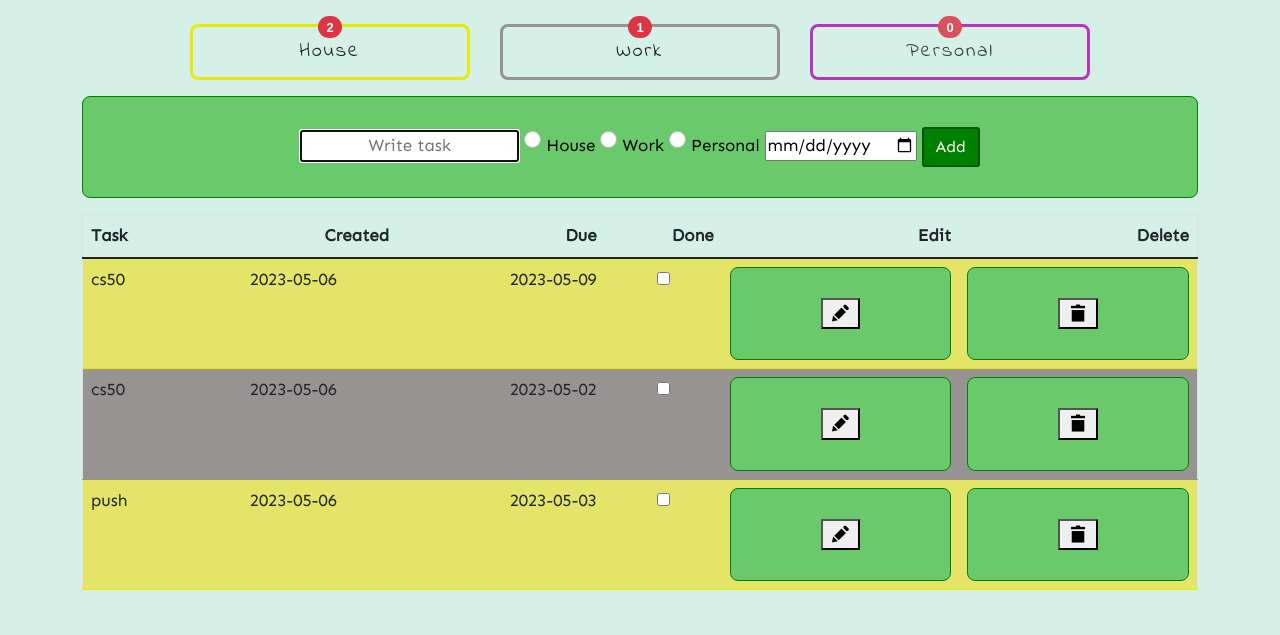
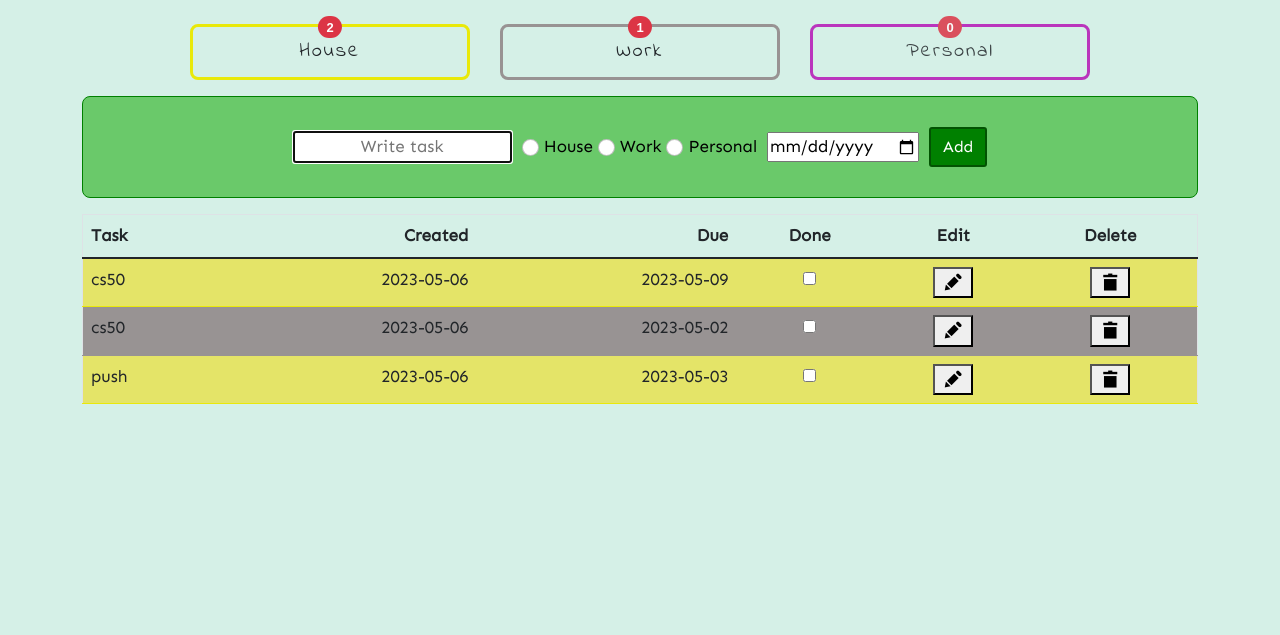
Before and after one commit to wojocode/to_do-shuffle, a Flask app: page / in a window 1280 px wide. Shown: the part 103-738 px from the top of the page. Run offline with Flask 3, Linux system fonts and the light colour scheme; a user stored in the database is signed in; some libraries are stand-ins or nearby versions.

Commit message:
add task button style

```diff
--- a/static/style.css
+++ b/static/style.css
@@ -107,6 +107,13 @@ table{
     width:100%;
     border:1px solid black;
 }
+.task_add{
+    display:flex;
+    justify-content: center;
+    flex-wrap:wrap;
+    align-items: center;
+    gap:10px;
+}
 #done{
     padding:0;
     background:none;
@@ -129,6 +136,43 @@ table{
 button:disabled{
     opacity:0.85 !important;
 }
+.task_form{
+    background: none;
+    border:none !important;
+    padding:0 !important;
+    margin:0 !important;
+    width:auto !important;
+}
+.shuffle {
+    display:flex;
+    justify-content: center;
+}
+.shuffle a {
+    font-family:Amatic;
+    text-decoration: none;
+    font-size:55px;
+    color:rgb(89, 197, 89);
+    letter-spacing: 5px;
+    border:4px solid rgb(4, 193, 4);
+    padding:8px;
+    border-radius:10px;
+    background-color: cadetblue;
+    display:flex;
+    align-items: center;
+    width:250px;
+    justify-content: center;
+}
+.shuffle  i{
+    font-size:30px;
+}
+@media screen and (max-width:767px){
+    .task_add{
+        flex-direction:column;
+        gap:10px;
+        padding:15px;
+    }
+}
+
 @media screen and (max-width:475px){
     .category_wrapper{
         flex-direction:column;
--- a/templates/index.html
+++ b/templates/index.html
@@ -43,9 +43,10 @@
       </button>
 </div>
 <div class="mb-3">
-    <form action="/add", method="post">
+    <form action="/add", method="post" class="task_add">
         <input type="text" name="task" placeholder="Write task" autofocus>
 
+        <div class="check_input_wrapper">
         <input class="form-check-input" type="radio" name="category" id="House" value="House">
         <label class="form-check-label" for="House">House</label>
 
@@ -54,7 +55,7 @@
 
         <input class="form-check-input" type="radio" name="category" id="Personal" value="Personal">
         <label class="form-check-label" for="Personal">Personal</label>
-
+        </div>
         <input type="date" name="date">
 
         <button type="submit" class="btn btn-primary">Add</button>
@@ -67,9 +68,9 @@
           <th class="text-start">Task</th>
           <th class="text-end">Created</th>
           <th class="text-end">Due</th>
-          <th class="text-end">Done</th>
-          <th class="text-end">Edit</th>
-          <th class="text-end">Delete</th>
+          <th class="text-center">Done</th>
+          <th class="text-center">Edit</th>
+          <th class="text-center">Delete</th>
       </tr>
   </thead>
   <tbody>
@@ -85,22 +86,22 @@
     {% endif %}
     >
     <td class="text-start">{{ row["task"] }}</td>
-    <td class="text-center">{{ row["created_date"] }}</td>
+    <td class="text-end">{{ row["created_date"] }}</td>
     <td class="text-end">{{ row["due_date"] }}</td>
     <!-- checkbox done -->
     <td>
-      <form id="done" action="/done{{row["id"] }}" method="post" onchange="document.getElementById('done').submit()"><input type="checkbox" name="done">
+      <form id="done" action="/done{{row["id"] }}" method="post" onchange="document.getElementById('done').submit()" class="text-center"><input type="checkbox" name="done">
       </form>
       </td>
     <!-- edit button -->
       <td>
-      <form action="/edit{{row["task"]}}:{{row["category"]}}:{{row["due_date"]}}:{{row["id"]}}" method="post">
+      <form action="/edit{{row["task"]}}:{{row["category"]}}:{{row["due_date"]}}:{{row["id"]}}" method="post" class="task_form text-center">
         <button type="submit"><i class="icon-pencil"></i></button>
       </form>
     </td>
     <!-- delete button -->
     <td>
-      <form action="/delete{{row["id"] }}" method="post">
+      <form action="/delete{{row["id"] }}" method="post" class="task_form text-center">
         <button type="submit"><i class="icon-trash-1"></i></button>
       </form>
     </td>
--- a/templates/preview.html
+++ b/templates/preview.html
@@ -51,18 +51,18 @@
     <td class="text-end">{{ row["due_date"] }}</td>
     <!-- checkbox done -->
     <td>
-      <form id="done" action="/done{{row["id"] }}" method="post" onchange="document.getElementById('done').submit()"><input type="checkbox" name="done">
+      <form id="done" action="/done{{row["id"] }}" method="post" onchange="document.getElementById('done').submit()" class="task_form"><input type="checkbox" name="done">
       </form>
       </td>
     <!-- edit button -->
       <td>
-      <form action="/edit{{row["task"]}}:{{row["category"]}}:{{row["due_date"]}}:{{row["id"]}}" method="post">
+      <form action="/edit{{row["task"]}}:{{row["category"]}}:{{row["due_date"]}}:{{row["id"]}}" method="post" class="task_form">
         <button type="submit"><i class="icon-pencil"></i></button>
       </form>
     </td>
     <!-- delete button -->
     <td>
-      <form action="/delete{{row["id"] }}" method="post">
+      <form action="/delete{{row["id"] }}" method="post" class="task_form">
         <button type="submit"><i class="icon-trash-1"></i></button>
       </form>
     </td>
```
Also changed, not shown: templates/history.html (+3 -4 lines), templates/shuffle.html (+7 -7 lines), data.db.
